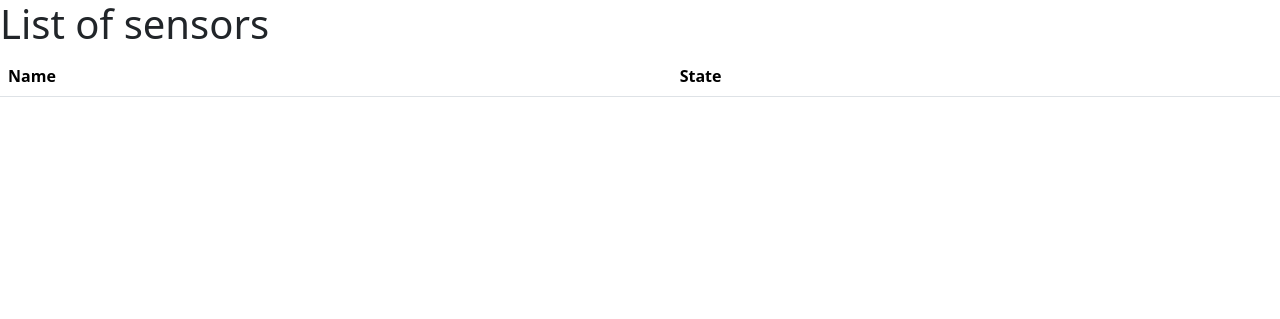
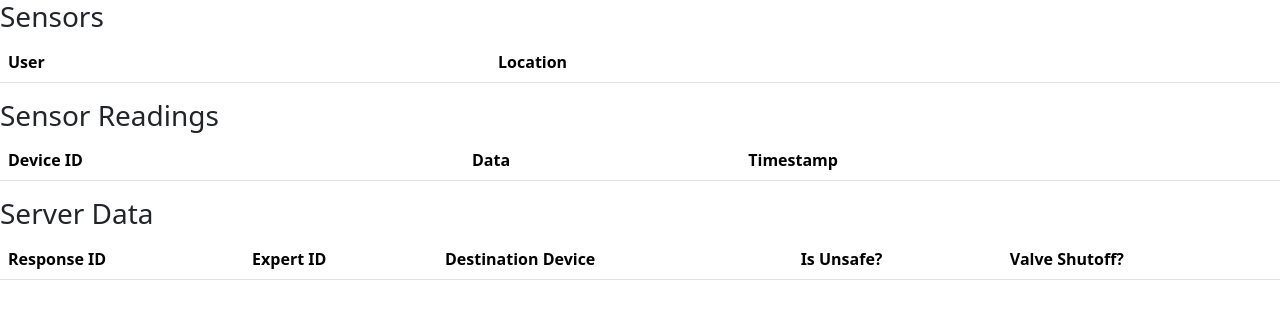
Before and after one commit to Egrez/cloud_h20, a Django app: page /warn in a window 1280 px wide. Shown: the top 319 px of the page. Run offline with Django 3.2, Linux system fonts and the light colour scheme; data that the repository does not hold is empty; parts of the project's set-up code (start-up, migrations or seed data) failed here and were passed over.

Commit message:
Fix tables, add migration for model changes

```diff
--- a/templates/index.html
+++ b/templates/index.html
@@ -14,19 +14,56 @@
         <!--[if lt IE 7]>
             <p class="browsehappy">You are using an <strong>outdated</strong> browser. Please <a href="#">upgrade your browser</a> to improve your experience.</p>
         <![endif]-->
-        <h1>List of sensors</h1>
+        <h3>Sensors</h3>
         <table class="table">
             <tr>
-                <th scope="col">Name</th>
-                <th scope="col">State</th>
+                <th scope="col">User</th>
+                <th scope="col">Location</th>
             </tr>
             {% for sensor in sensors %}
                 <tr>
-                    <td>{{ sensor.name }}</td>
-                    <td>{{ sensor.state }}</td>
+                    <td>{{ sensor.user }}</td>
+                    <td>{{ sensor.location }}</td>
                 </tr>
             {% endfor %}
         </table>
+
+        <h3>Sensor Readings</h3>
+        <table class="table">
+            <tr>
+                <th scope="col">Device ID</th>
+                <th scope="col">Data</th>
+                <th scope="col">Timestamp</th>
+            </tr>
+            {% for sensor_reading in sensor_readings %}
+                <tr>
+                    <td>{{ sensor_reading.device_id }}</td>
+                    <td>{{ sensor_reading.data }}</td>
+                    <td>{{ sensor_reading.timestamp }}</td>
+                </tr>
+            {% endfor %}
+        </table>
+
+        <h3>Server Data</h3>
+        <table class="table">
+            <tr>
+                <th scope="col">Response ID</th>
+                <th scope="col">Expert ID</th>
+                <th scope="col">Destination Device</th>
+                <th scope="col">Is Unsafe?</th>
+                <th scope="col">Valve Shutoff?</th>
+            </tr>
+            {% for data in server_data %}
+                <tr>
+                    <td>{{ data.response_id }}</td>
+                    <td>{{ data.expert_id }}</td>
+                    <td>{{ data.destination_device }}</td>
+                    <td>{{ data.is_unsafe }}</td>
+                    <td>{{ data.valve_shutoff }}</td>
+                </tr>
+            {% endfor %}
+        </table>
+
         <script src="https://cdn.jsdelivr.net/npm/bootstrap@5.3.0-alpha3/dist/js/bootstrap.bundle.min.js" integrity="sha384-ENjdO4Dr2bkBIFxQpeoTz1HIcje39Wm4jDKdf19U8gI4ddQ3GYNS7NTKfAdVQSZe" crossorigin="anonymous"></script>
         <script src="" async defer></script>
     </body>
```
Also changed, not shown: cloud_h20/views.py (+5 -3 lines), sensors/migrations/0002_auto_20230528_1230.py (added).
